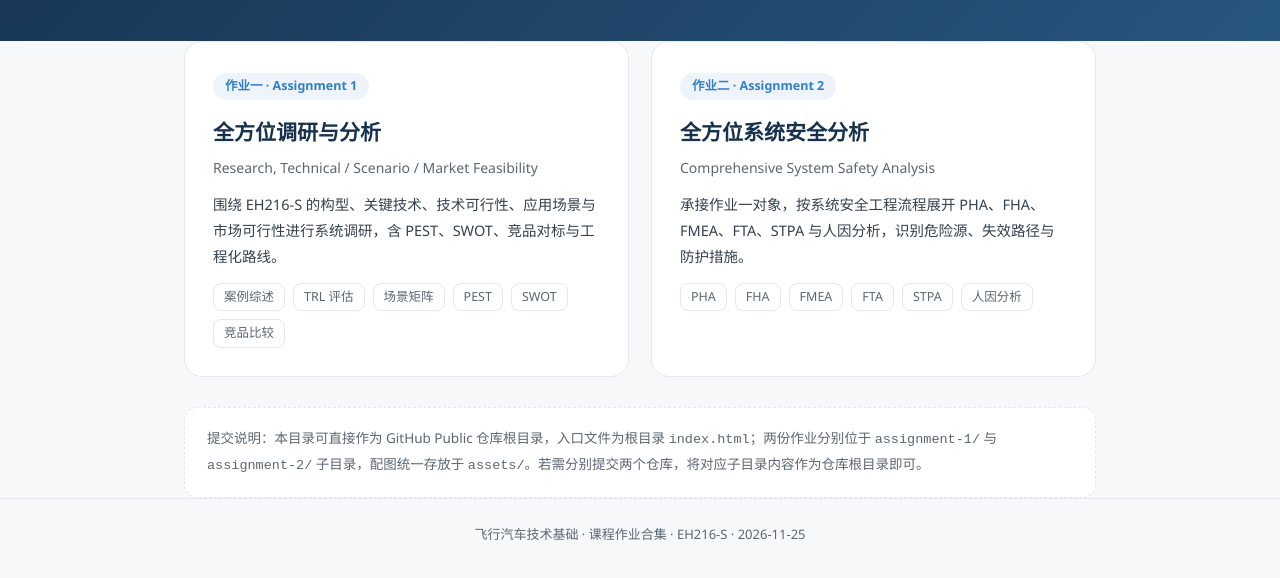
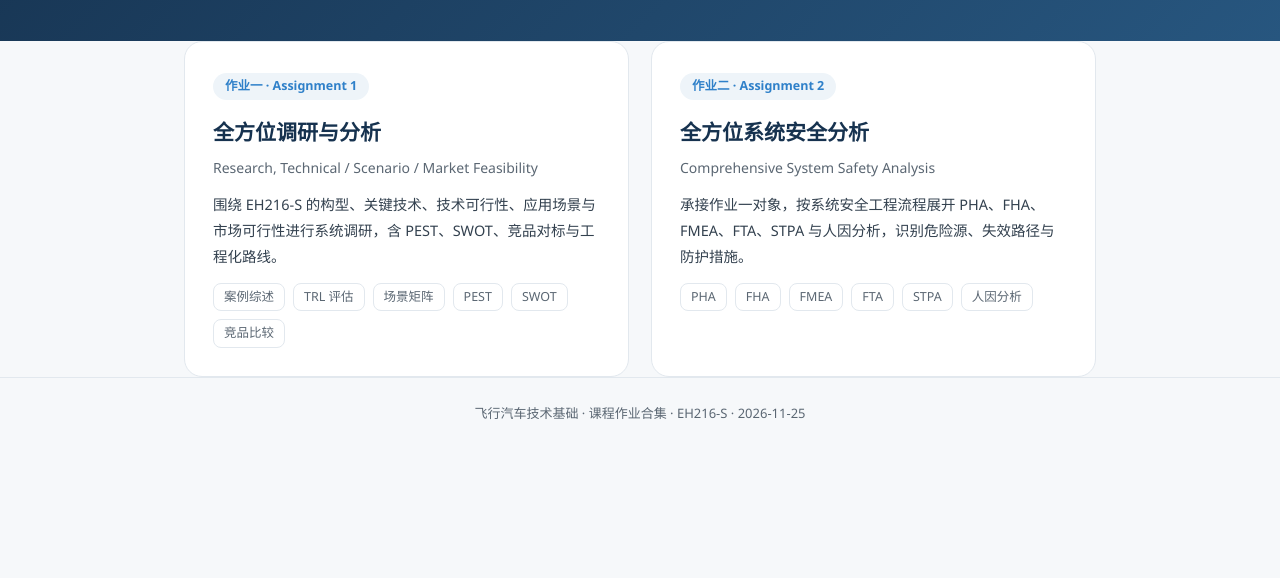
Before and after one commit to whipeeer/agc1, a plain HTML site: page index.html in a window 1280 px wide. Shown: the part 238-816 px from the top of the page. Drawn offline with Linux system fonts and the light colour scheme.

Commit message:
Update index.html

```diff
--- a/index.html
+++ b/index.html
@@ -64,10 +64,6 @@
       </div>
     </a>
   </div>
-
-  <div class="note">
-    提交说明：本目录可直接作为 GitHub Public 仓库根目录，入口文件为根目录 <code>index.html</code>；两份作业分别位于 <code>assignment-1/</code> 与 <code>assignment-2/</code> 子目录，配图统一存放于 <code>assets/</code>。若需分别提交两个仓库，将对应子目录内容作为仓库根目录即可。
-  </div>
 </main>
 
 <footer>
```
